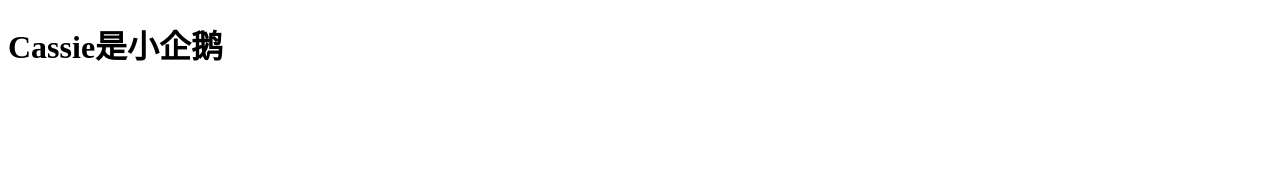
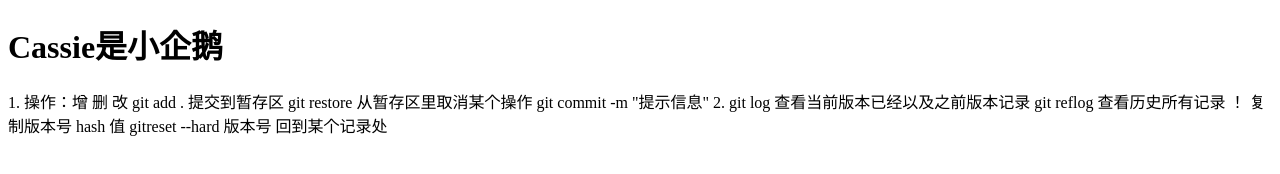
Before and after one commit to Cassie-8910/gitLearning, a plain HTML site: page index.html in a window 1280 px wide. Drawn offline with Linux system fonts and the light colour scheme.

Commit message:
增加了css和js

```diff
--- a/index.html
+++ b/index.html
@@ -9,5 +9,14 @@
 <body>
     <h1>Cassie是小企鹅</h1>
     <script src="./scr/js/index.js"></script>
+    1. 操作：增 删 改
+    git add .  提交到暂存区
+        git restore 从暂存区里取消某个操作
+    git commit -m "提示信息"
+    2. git log 查看当前版本已经以及之前版本记录
+       git reflog 查看历史所有记录
+
+       ！ 复制版本号 hash 值
+       gitreset --hard 版本号 回到某个记录处
 </body>
 </html>
--- a/scr/css/index.css
+++ b/scr/css/index.css
@@ -0,0 +1,4 @@
+*{
+    margin: 0;
+    padding: 0;
+}
--- /dev/null
+++ b/scr/js/dist/index.dev.js
@@ -0,0 +1,4 @@
+"use strict";
+
+var h1 = document.querySelector('h1');
+console.log(h1);
--- a/scr/js/index.js
+++ b/scr/js/index.js
@@ -0,0 +1,2 @@
+let h1 = document.querySelector('h1')
+console.log(h1)
```
